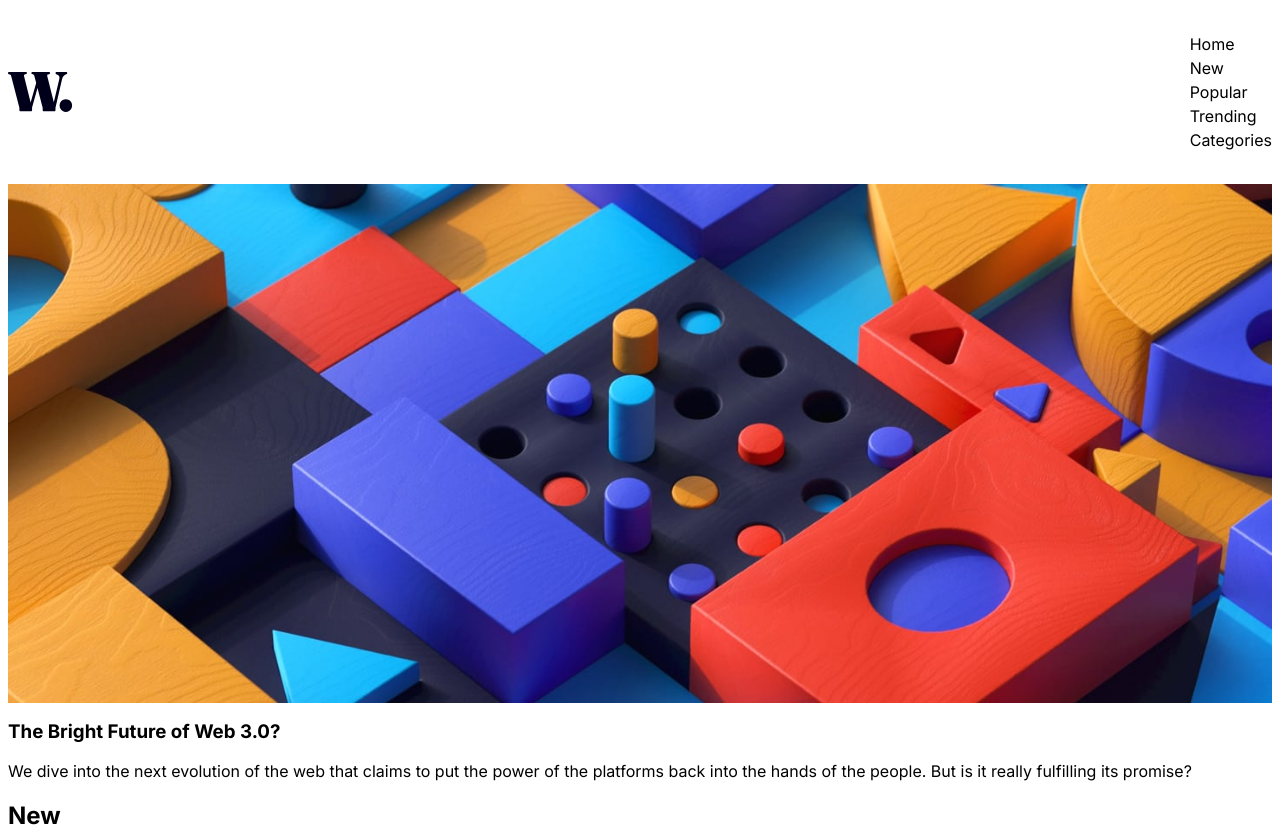
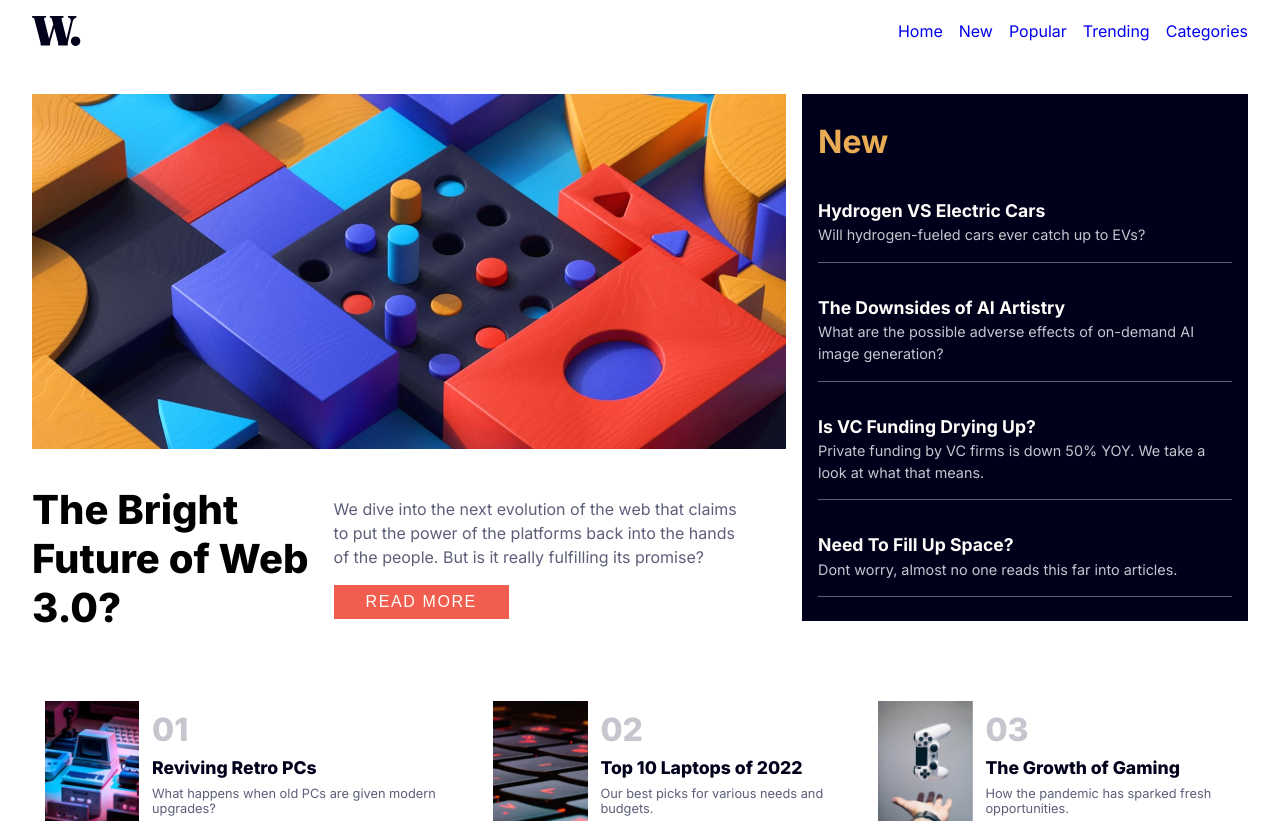
Before and after one commit to dev-jLagunas/news-homepage, a website built with Vite: page index.html in a window 1280 px wide. Shown: the top 832 px of the page. Built offline with nearby package versions, Linux system fonts and the light colour scheme.

Commit message:
Complete initial mobile and desktop styling. Now ready for refactoring

```diff
--- a/CSS/reset.css
+++ b/CSS/reset.css
@@ -1,13 +1,10 @@
-/*
-  CSS Reset adapted from: [https://piccalil.li/blog/a-more-modern-css-reset/]
-  Original author: [Andy Bell]
-*/
-
 /* Box sizing rules */
 *,
 *::before,
 *::after {
   box-sizing: border-box;
+  margin: 0;
+  padding: 0;
 }
 
 /* Prevent font size inflation */
@@ -15,20 +12,6 @@ html {
   -moz-text-size-adjust: none;
   -webkit-text-size-adjust: none;
   text-size-adjust: none;
-}
-
-/* Remove default margin in favour of better control in authored CSS */
-body,
-h1,
-h2,
-h3,
-h4,
-p,
-figure,
-blockquote,
-dl,
-dd {
-  margin-block-end: 0;
 }
 
 /* Remove list styles on ul, ol elements, which suggests default styling will be removed */
@@ -40,34 +23,8 @@ ol {
 /* Set core body defaults */
 body {
   min-height: 100vh;
-  line-height: 1.5;
   font-family: "Inter", sans-serif;
   font-weight: 400;
-}
-
-/* Set shorter line heights on headings and interactive elements */
-h1,
-h2,
-h3,
-h4,
-button,
-input,
-label {
-  line-height: 1.1;
-}
-
-/* Balance text wrapping on headings */
-h1,
-h2,
-h3,
-h4 {
-  text-wrap: balance;
-}
-
-/* A elements that don't have a class get default styles */
-a:not([class]) {
-  text-decoration-skip-ink: auto;
-  color: currentColor;
 }
 
 /* A elements text decoration removed */
@@ -75,27 +32,10 @@ a {
   text-decoration: none;
 }
 
-/* Make images easier to work with */
-img,
-picture {
-  max-width: 100%;
-  display: block;
+a:active {
+  text-decoration: none;
 }
 
-/* Inherit fonts for inputs and buttons */
-input,
-button,
-textarea,
-select {
-  font: inherit;
+a:visited {
+  text-decoration: none;
 }
-
-/* Make sure textareas without a rows attribute are not tiny */
-textarea:not([rows]) {
-  min-height: 10em;
-}
-
-/* Anything that has been anchored to should have extra scroll margin */
-:target {
-  scroll-margin-block: 5ex;
-}
--- a/CSS/style.css
+++ b/CSS/style.css
@@ -18,8 +18,14 @@ Mobile Styles - News Homepage
 ******************************/
 
 /* Container Styles -
-Containers work to group semantically related elements together.
+Containers work to group semantically related elements together
+for layout purposes.
 */
+
+.content-container {
+  width: 95%;
+  margin: 0 auto;
+}
 
 .nav-container {
   display: flex;
@@ -37,7 +43,7 @@ Containers work to group semantically related elements together.
   right: 0;
   top: 0;
   height: 100%;
-  width: 80%;
+  width: 70%;
   background-color: #fff;
   overflow: auto;
   transition: transform 0.3s ease-in-out;
@@ -48,7 +54,46 @@ Containers work to group semantically related elements together.
   display: flex;
   flex-direction: column;
   gap: 1rem;
-  margin-top: 2rem;
+  margin-top: 5rem;
+}
+
+.mid-content-container {
+  background-color: var(--very-dark-blue);
+  color: var(--off-white);
+  margin-block: 2rem;
+  padding: 1.5rem 1rem;
+  line-height: 1.5;
+  display: flex;
+  flex-direction: column;
+  gap: 2rem;
+}
+
+.mid-content-article {
+  border-bottom: 1px solid var(--dark-grayish-blue);
+  padding-bottom: 1rem;
+}
+
+.bottom-content-container {
+  display: flex;
+  flex-direction: column;
+  gap: 2rem;
+  margin-block: 2rem;
+  margin-inline: auto;
+}
+
+.bottom-content-article {
+  display: flex;
+  justify-content: center;
+  align-items: center;
+}
+
+.bottom-content-info-wrapper {
+  display: flex;
+  flex-direction: column;
+  align-items: start;
+  justify-content: end;
+  gap: 0.5rem;
+  width: 100%;
 }
 
 .open {
@@ -65,6 +110,43 @@ Containers work to group semantically related elements together.
   display: none;
 }
 
+/* Wrapper Styles -
+wrappers are purely presentational and do not
+add any semantic meaning to the content they wrap. */
+
+.logo-wrapper {
+  height: 30px;
+}
+
+.hero-img-wrapper {
+  width: clamp(350px, 80%, 800px);
+  height: clamp(200px, 50vh, 600px);
+  margin-inline: auto;
+}
+
+.img-logo {
+  height: 100%;
+  width: 100%;
+  object-fit: cover;
+}
+
+.hero-img {
+  width: 100%;
+  height: 100%;
+  object-fit: cover;
+}
+
+.bottom-img {
+  width: 130px;
+  height: 130px;
+  object-fit: contain;
+}
+
+.bottom-img-wrapper {
+  height: 100%;
+  width: fit-content;
+}
+
 /* Button Styles */
 .btn {
   background: transparent;
@@ -77,9 +159,71 @@ Containers work to group semantically related elements together.
   right: 1rem;
 }
 
+.read-btn {
+  background-color: var(--soft-red);
+  color: var(--off-white);
+  padding: 0.5rem 1rem;
+  margin-top: 1rem;
+  font-size: 0.8rem;
+  letter-spacing: 0.1rem;
+}
+
+.read-btn a {
+  color: var(--off-white);
+}
+
+.btn:hover {
+  cursor: pointer;
+}
+
+/* Font Styles */
+.main-title {
+  font-size: 2.2rem;
+  font-weight: 800;
+}
+
+.main-content-text {
+  font-size: 0.9rem;
+  color: var(--dark-grayish-blue);
+}
+
+.mid-main-title {
+  color: var(--soft-orange);
+}
+
+.mid-title {
+  font-size: 1.1rem;
+}
+
+.bottom-content-number-title {
+  font-size: 2rem;
+  font-weight: 800;
+  color: var(--grayish-blue);
+}
+
+.bottom-content-title {
+  font-size: 1.1rem;
+  font-weight: 800;
+  color: var(--very-dark-blue);
+}
+.mid-text {
+  color: var(--grayish-blue);
+  font-size: 0.9rem;
+}
+
+.bottom-content-description {
+  font-size: 0.8rem;
+  color: var(--dark-grayish-blue);
+}
+
 @media (min-width: 768px) {
+  .content-container {
+    width: 70%;
+  }
+
   .nav-links-lg-container {
-    display: block;
+    display: flex;
+    gap: 1rem;
   }
 
   .nav-links-sm-container {
@@ -89,4 +233,122 @@ Containers work to group semantically related elements together.
   .hamburger-btn {
     display: none;
   }
+
+  .hero-img-wrapper {
+    width: 100%;
+    height: 100%;
+  }
+
+  .bottom-content-container {
+    width: 60%;
+  }
 }
+
+@media screen and (min-width: 1024px) {
+  .content-container {
+    width: 95%;
+    height: max-content;
+  }
+
+  .content-grid-wrapper {
+    display: grid;
+    grid-template-columns: repeat(8, 1fr);
+    grid-template-rows: repeat(1, 1fr);
+    gap: 1rem;
+  }
+
+  .main-content-container {
+    grid-column: 1 / 6;
+    grid-row: 1 / 2;
+    height: 60%;
+    margin-top: 2rem;
+  }
+
+  .main-content-article {
+    display: flex;
+    justify-content: center;
+    align-items: center;
+    margin-top: 2rem;
+  }
+
+  .mid-content-container {
+    grid-column: 6 / 9;
+    grid-row: 1 / 2;
+    height: min-content;
+  }
+
+  .bottom-content-container {
+    flex-direction: row;
+    width: 100%;
+    grid-column: 1 / 9;
+    grid-row: 2 / 3;
+    height: min-content;
+  }
+
+  .main-title {
+    font-size: 2.5rem;
+    width: 40%;
+  }
+
+  .main-content-text-wrapper {
+    padding-right: 2rem;
+    width: 60%;
+  }
+
+  .main-content-text {
+    font-size: 1rem;
+    line-height: 1.5;
+  }
+
+  .mid-main-title {
+    font-size: 2rem;
+  }
+
+  .read-btn {
+    font-size: 1rem;
+    padding: 0.5rem 2rem;
+  }
+
+  .bottom-img {
+    width: 120px;
+    height: 120px;
+  }
+}
+
+@media screen and (min-width: 1440px) {
+  .content-container {
+    width: 90%;
+  }
+
+  .main-content-container {
+    grid-column: 1 / 7;
+  }
+
+  .mid-content-container {
+    grid-column: 7 / 9;
+  }
+
+  .bottom-content-container {
+    margin-top: -4rem;
+    width: 100%;
+    justify-content: space-between;
+  }
+
+  .bottom-img {
+    width: 130px;
+    height: 130px;
+  }
+
+  .main-title {
+    font-size: 2.8rem;
+  }
+
+  .main-content-text-wrapper {
+    padding-left: 2rem;
+    margin-bottom: 2rem;
+  }
+
+  .bottom-content-info-wrapper {
+    gap: 1rem;
+  }
+}
--- a/index.html
+++ b/index.html
@@ -33,7 +33,7 @@
     <main class="content-container">
       <!-- Nav Bar -->
       <nav class="nav-container">
-        <div class="img-wrapper">
+        <div class="logo-wrapper">
           <img
             src="images/logo.svg"
             alt="News site company logo."
@@ -57,7 +57,13 @@
         </button>
         <!-- Navigational links for mobile devices. -->
         <div class="nav-links-sm-container" id="nav-links-sm-container">
-          <button class="btn"><img src="images/icon-menu-close.svg" alt="Close 'X' button" class="close-btn"></button>
+          <button class="btn">
+            <img
+              src="images/icon-menu-close.svg"
+              alt="Close 'X' button"
+              class="close-btn"
+            />
+          </button>
           <ul>
             <li><a href="#">Home</a></li>
             <li><a href="#">New</a></li>
@@ -68,75 +74,114 @@
         </div>
       </nav>
       <!-- Main Header/Hero Content -->
+      <div class="content-grid-wrapper">
         <section class="main-content-container">
-        <picture>
+          <picture class="hero-img-wrapper">
             <source
               media="(min-width: 768px)"
               srcset="images/image-web-3-desktop.jpg"
+              class="lg-hero-img"
             />
             <img
               src="images/image-web-3-mobile.jpg"
               alt="Visualization of Web 3.0."
+              class="hero-img"
             />
           </picture>
           <article class="main-content-article">
-          <h1 class="main-title">The Bright Future of Web 3.0?</h1>
+            <h1 class="main-title">The Bright <br />Future of Web 3.0?</h1>
+            <div class="main-content-text-wrapper">
               <p class="main-content-text">
-            We dive into the next evolution of the web that claims to put the
-            power of the platforms back into the hands of the people. But is it
-            really fulfilling its promise?
+                We dive into the next evolution of the web that claims to put
+                the power of the platforms back into the hands of the people.
+                But is it really fulfilling its promise?
               </p>
-          <button class="hamburger-btn"><a href="#">Read More</a></button>
+              <button class="btn read-btn"><a href="#">READ MORE</a></button>
+            </div>
           </article>
         </section>
         <!-- Mid Article Content -->
         <section class="mid-content-container">
-        <h2 class="mid-title">New</h2>
+          <h2 class="mid-main-title">New</h2>
           <article class="mid-content-article">
             <h3 class="mid-title">Hydrogen VS Electric Cars</h3>
-          <p class="mid-text">Will hydrogen-fueled cars ever catch up to EVs?</p>
+            <p class="mid-text">
+              Will hydrogen-fueled cars ever catch up to EVs?
+            </p>
           </article>
           <article class="mid-content-article">
             <h3 class="mid-title">The Downsides of AI Artistry</h3>
-          <p class="mid-text">What are the possible adverse effects of on-demand AI image generation?</p>
+            <p class="mid-text">
+              What are the possible adverse effects of on-demand AI image
+              generation?
+            </p>
           </article>
           <article class="mid-content-article">
             <h3 class="mid-title">Is VC Funding Drying Up?</h3>
-          <p class="mid-text">Private funding by VC firms is down 50% YOY. We take a look at what that means.</p>
+            <p class="mid-text">
+              Private funding by VC firms is down 50% YOY. We take a look at
+              what that means.
+            </p>
+          </article>
+          <article class="mid-content-article">
+            <h3 class="mid-title">Need To Fill Up Space?</h3>
+            <p class="mid-text">
+              Dont worry, almost no one reads this far into articles.
+            </p>
+          </article>
         </section>
         <!-- Bottom Article Content -->
         <section class="bottom-content-container">
           <article class="bottom-content-article">
             <div class="bottom-img-wrapper">
-            <img src="images/image-retro-pcs.jpg" alt="Old school desktop computers.">
+              <img
+                src="images/image-retro-pcs.jpg"
+                alt="Old school desktop computers."
+                class="bottom-img"
+              />
             </div>
             <div class="bottom-content-info-wrapper">
-            <h4 class="bottom-content-number">01</h4>
+              <h4 class="bottom-content-number-title">01</h4>
               <p class="bottom-content-title">Reviving Retro PCs</p>
-            <p class="bottom-content-description">What happens when old PCs are given modern upgrades?</p>
+              <p class="bottom-content-description">
+                What happens when old PCs are given modern upgrades?
+              </p>
             </div>
           </article>
           <article class="bottom-content-article">
             <div class="bottom-img-wrapper">
-            <img src="images/image-top-laptops.jpg" alt="A black keyboard of a modern laptop.">
+              <img
+                src="images/image-top-laptops.jpg"
+                alt="A black keyboard of a modern laptop."
+                class="bottom-img"
+              />
             </div>
             <div class="bottom-content-info-wrapper">
-            <h4 class="bottom-content-number">02</h4>
+              <h4 class="bottom-content-number-title">02</h4>
               <p class="bottom-content-title">Top 10 Laptops of 2022</p>
-            <p class="bottom-content-description">Our best picks for various needs and budgets.</p>
+              <p class="bottom-content-description">
+                Our best picks for various needs and budgets.
+              </p>
             </div>
           </article>
           <article class="bottom-content-article">
             <div class="bottom-img-wrapper">
-            <img src="images/image-gaming-growth.jpg" alt="Video game controller floating above hand.">
+              <img
+                src="images/image-gaming-growth.jpg"
+                alt="Video game controller floating above hand."
+                class="bottom-img"
+              />
             </div>
             <div class="bottom-content-info-wrapper">
-            <h4 class="bottom-content-number">03</h4>
+              <h4 class="bottom-content-number-title">03</h4>
               <p class="bottom-content-title">The Growth of Gaming</p>
-            <p class="bottom-content-description">How the pandemic has sparked fresh opportunities.</p>
+              <p class="bottom-content-description">
+                How the pandemic has sparked fresh opportunities.
+              </p>
             </div>
           </article>
         </section>
+      </div>
     </main>
     <!-- JavaScript -->
     <script type="module" src="/main.js"></script>
```
Lines whose indentation alone changed are shown as unchanged.
